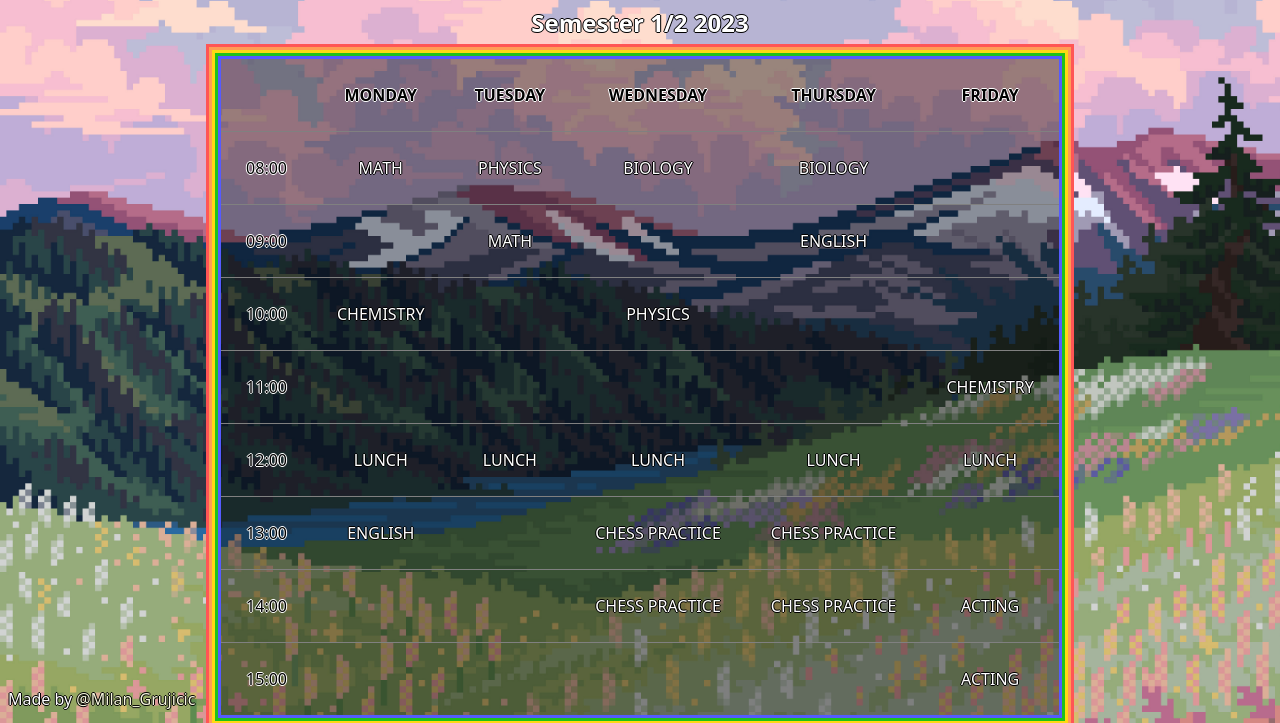
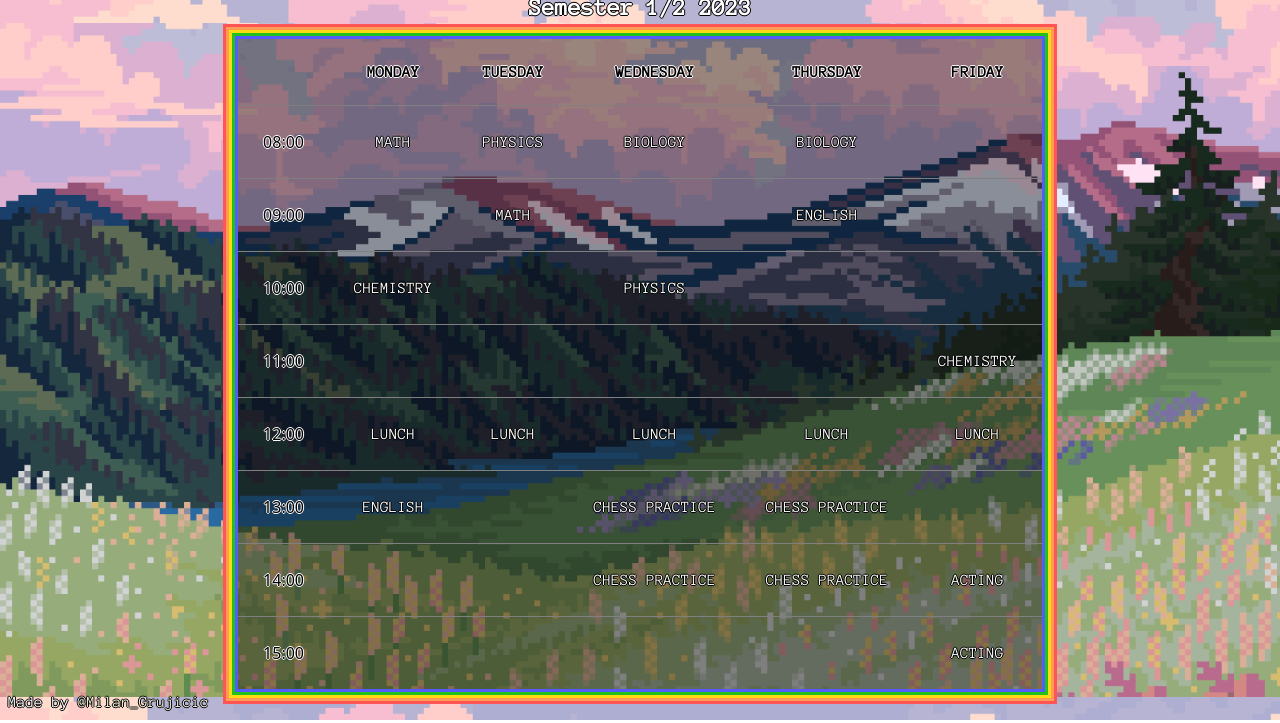
Before and after one commit to MilanGrujicic/2023_class_schedule, a plain HTML site: page index.html in a window 1280 px wide. Shown: the part 80-803 px from the top of the page. Drawn offline with Linux system fonts and the light colour scheme; no server answers; a script that the page names is missing.

Commit message:
Updating font family

```diff
--- a/index.html
+++ b/index.html
@@ -4,6 +4,7 @@
     <title>A Class Schedule</title>
     <link rel='stylesheet' type='text/css' media='screen' href='main.css'>
     <link rel="icon" tpe="image/x-icon" href="media/calendar_favicon.png">
+    <link href='https://fonts.googleapis.com/css?family=Anonymous Pro' rel='stylesheet'>
     <meta charset='utf-8'>
     <meta http-equiv='X-UA-Compatible' content='IE=edge'>
     <meta name='viewport' content='width=device-width, initial-scale=1'>
--- a/main.css
+++ b/main.css
@@ -1,3 +1,7 @@
+* {
+    font-family: "Anonymous Pro";
+}
+
 body {
     background-image: url("media/background_image.jpg");
     background-size: 100% 100%;
```
Also changed, not shown: 1 other file.
